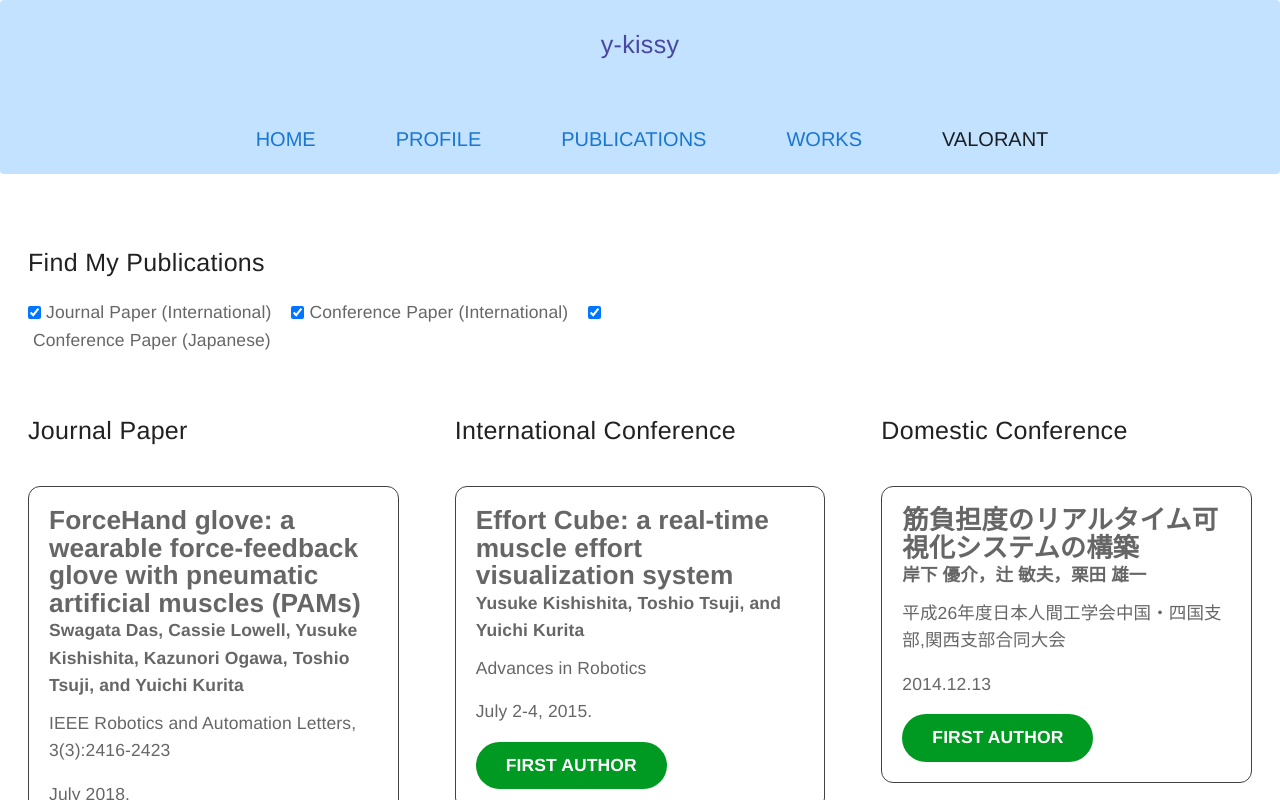
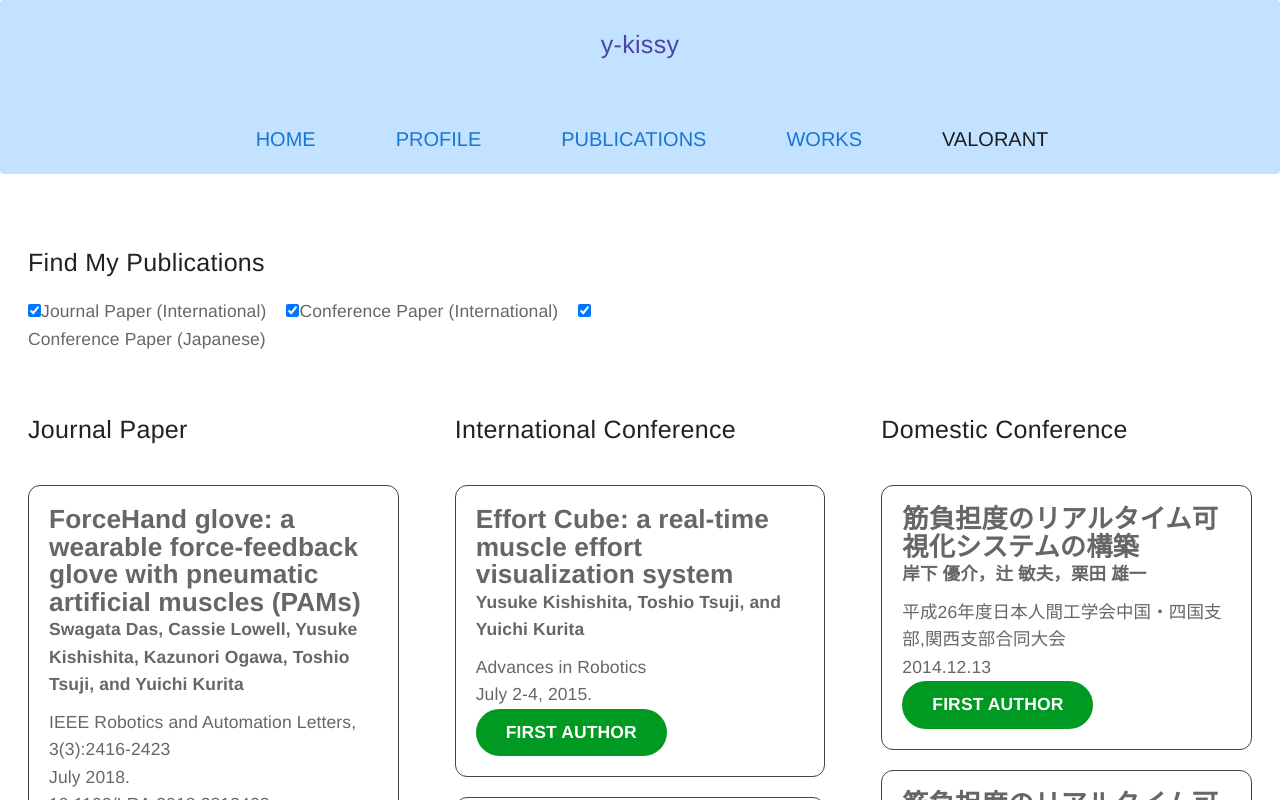
Before and after one commit to bigface0202/MyPortfolio_vuejs, a Vue app: page /publications in a window 1280 px wide. Shown: the top 800 px of the page. Built offline with nearby package versions, Linux system fonts and the light colour scheme.

Commit message:
update #14 不要なfile, cssのclassを削除

```diff
--- a/src/App.vue
+++ b/src/App.vue
@@ -23,10 +23,6 @@ html {
   font-size: 20px;
 }
 
-.sidebar {
-  float: left;
-}
-
 .portfolio {
   &__header {
     margin: 0;
--- a/src/components/publications/PublicationItem.vue
+++ b/src/components/publications/PublicationItem.vue
@@ -1,14 +1,16 @@
 <template>
-  <li>
+  <div class="publication">
+    <li class="publication__list">
       <div class="publication__text">
-      <h2>{{ title }}</h2>
-      <h4>{{ authors }}</h4>
-      <p>{{ publisher }}</p>
-      <p>{{ year }}</p>
-      <p>{{ doi }}</p>
+        <h2 class="publication__title">{{ title }}</h2>
+        <h4 class="publication__authors">{{ authors }}</h4>
+        <p class="publication__text">{{ publisher }}</p>
+        <p class="publication__text">{{ year }}</p>
+        <p class="publication__text">{{ doi }}</p>
         <base-badge v-if="firstAuthor" :title="'First Author'"></base-badge>
       </div>
     </li>
+  </div>
 </template>
 
 <script>
@@ -19,23 +21,23 @@ export default {
 }
 </script>
 
-<style scoped>
-li {
+<style lang="scss" scoped>
+.publication {
+  &__list {
     padding: 1rem;
     margin: 1rem 0;
     border: 1px solid #424242;
     border-radius: 12px;
   }
-
-.product__data {
-  display: flex;
+  &__title {
+    margin: 0;
+  }
+  &__authors {
+    margin: 0 0 0.5rem 0;
+  }
+  &__text {
+    margin: 0;
+  }
 }
 
-.publication__text h4 {
-  margin: 0 0 0.5rem 0;
-}
-
-.product__actions {
-  text-align: center;
-}
 </style>
--- a/src/components/publications/PublicationsFilter.vue
+++ b/src/components/publications/PublicationsFilter.vue
@@ -1,21 +1,23 @@
 <template>
+  <div class="publications-filter">
     <v-card flat>
       <v-card-title>Find My Publications</v-card-title>
       <v-card-text >
-      <span class="filter-option">
-        <input type="checkbox" id="paper" checked @change="setFilter" />
-        <label for="paper">Journal Paper (International)</label>
+        <span class="publications-filter__option">
+          <input class="publication-filter__option__input" type="checkbox" id="paper" checked @change="setFilter" />
+          <label class="publication-filter__option__label" for="paper">Journal Paper (International)</label>
         </span>
-      <span class="filter-option">
-        <input type="checkbox" id="conf_i" checked @change="setFilter" />
-        <label for="conf_i">Conference Paper (International)</label>
+        <span class="publications-filter__option">
+          <input class="publication-filter__option__input" type="checkbox" id="conf_i" checked @change="setFilter" />
+          <label class="publication-filter__option__label" for="conf_i">Conference Paper (International)</label>
         </span>
-      <span class="filter-option">
-        <input type="checkbox" id="conf_j" checked @change="setFilter" />
-        <label for="conf_j">Conference Paper (Japanese)</label>
+        <span class="publications-filter__option">
+          <input class="publication-filter__option__input" type="checkbox" id="conf_j" checked @change="setFilter" />
+          <label class="publication-filter__option__label" for="conf_j">Conference Paper (Japanese)</label>
         </span>
       </v-card-text>
     </v-card>
+  </div>
 </template>
 
 <script>
@@ -45,25 +47,17 @@ export default {
 }
 </script>
 
-<style scoped>
-h2 {
-  margin: 0.5rem 0;
-}
-
-.filter-option {
+<style lang="scss" scoped>
+.publications-filter {
+  &__option {
     margin-right: 1rem;
-}
-
-.filter-option label,
-.filter-option input {
+    &__label {
       vertical-align: middle;
     }
-
-.filter-option label {
-  margin-left: 0.25rem;
+    &__input {
+      margin-right: 10px;
+      vertical-align: middle;
     }
-
-.filter-option.active label {
-  font-weight: bold;
+  }
 }
 </style>
--- a/src/views/Home.vue
+++ b/src/views/Home.vue
@@ -15,6 +15,6 @@ export default {
 
 <style lang="scss" scoped>
 .home {
-  padding-bottom: 50px;
+  margin: 0;
 }
 </style>
--- a/src/views/MyPublications.vue
+++ b/src/views/MyPublications.vue
@@ -129,7 +129,5 @@ ul {
   padding: 0;
   margin: 2rem auto;
   list-style: none;
-
-  /* max-width: rem; */
 }
 </style>
```
Also changed, not shown: src/components/common/sidebar.vue (deleted, +0 -42 lines). Lines whose indentation alone changed are shown as unchanged.
